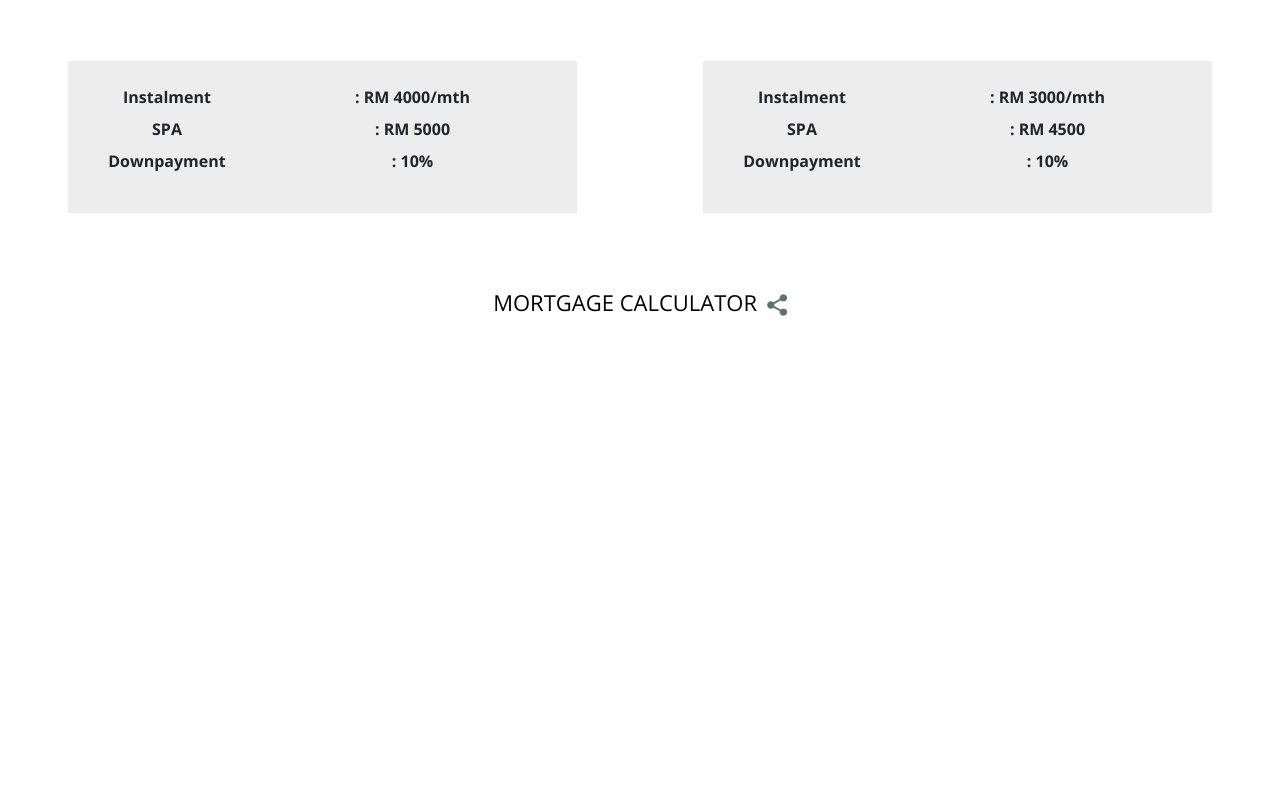
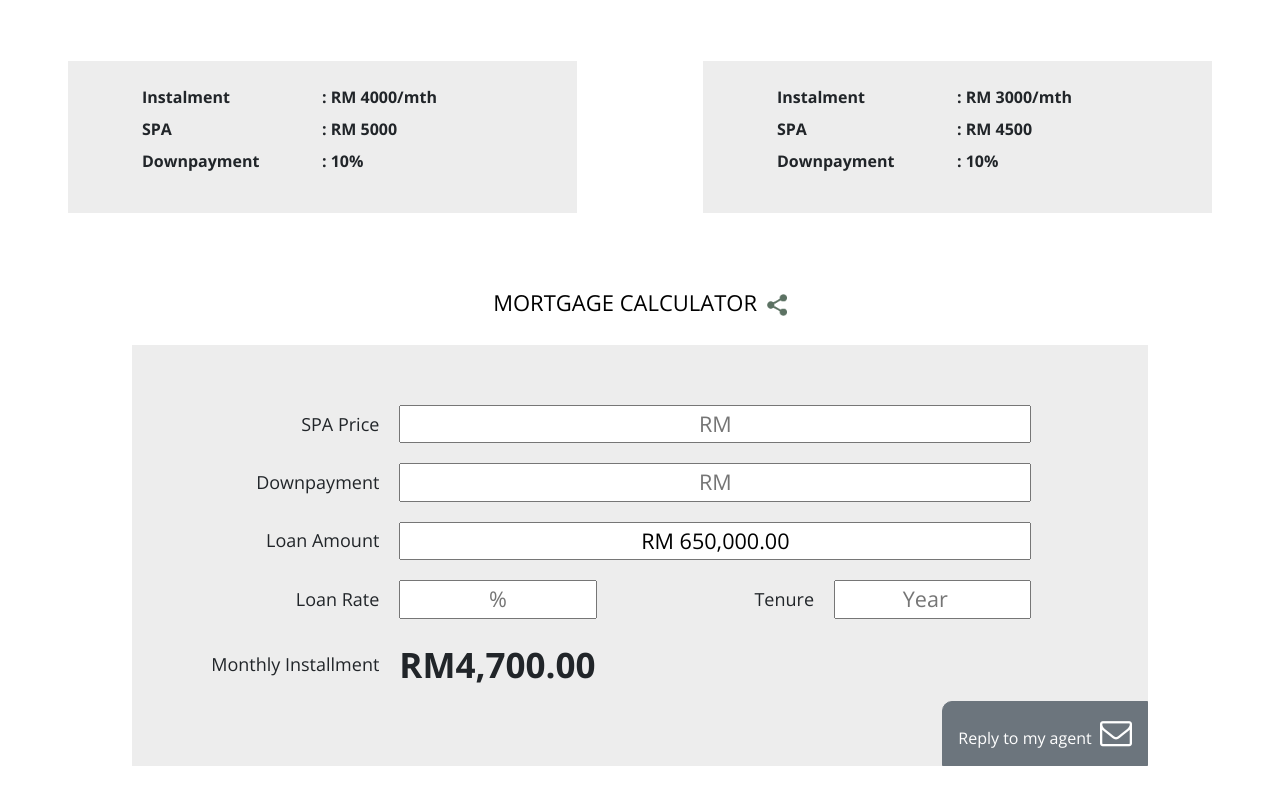
Before and after one commit to cheekianhong/landing-page-html, a plain HTML site: page index.html in a window 1280 px wide. Shown: the part 4454-5240 px from the top of the page. Drawn offline with nearby package versions, Linux system fonts and the light colour scheme.

Commit message:
Added mortgage calculator UI

```diff
--- a/css/style.css
+++ b/css/style.css
@@ -37,7 +37,7 @@
     justify-content: flex-end; */
 }
 
-.header-item-wlcm>img {
+.header-item-wlcm > img {
   margin-top: 30px;
   width: 250px;
   margin-right: 10px;
@@ -49,9 +49,10 @@
   padding: 20px;
 }
 
-.header-item-avatar {}
+.header-item-avatar {
+}
 
-.header-item-avatar>img {
+.header-item-avatar > img {
   margin-top: 20px;
   border-radius: 50%;
   width: 90px;
@@ -109,7 +110,8 @@
   margin: 0 auto 30px auto;
 }
 
-.progress:before, .progress:after {
+.progress:before,
+.progress:after {
   content: "";
   width: 16px;
   height: 16px;
@@ -211,14 +213,13 @@
 .icon-nav-bar img {
   width: 60px;
   padding: 6px;
-
 }
 
-.icon-nav-bar>ul {
+.icon-nav-bar > ul {
   margin-left: -40px;
 }
 
-.icon-nav-bar>ul>li {
+.icon-nav-bar > ul > li {
   list-style: none;
   padding: 5px;
 }
@@ -256,7 +257,7 @@
   height: 140px;
 }
 
-.img-proj>img {
+.img-proj > img {
   max-width: 1240px;
   margin-bottom: 30px;
 }
@@ -598,32 +599,38 @@
   margin-top: 8px;
 }
 
-.fakeButton{
+.fakeButton {
   cursor: pointer;
 }
 
-dl dt{
-    float:left;
+dl {
+  padding-left: 50px;
+}
+
+dl dt {
+  float: left;
   clear: left;
-    width:150px;
+  width: 150px;
   overflow: hidden;
   text-overflow: ellipsis;
   white-space: nowrap;
+  text-align: left;
 }
 
-dl dd{
+dl dd {
   margin-left: 180px;
   font-weight: bold;
+  text-align: left;
 }
 
-.unitInfo{
+.unitInfo {
   display: flex;
   justify-content: space-around;
   flex-wrap: wrap;
   height: 100px;
 }
 
-.unitInfo-item{
+.unitInfo-item {
   flex-basis: 30%;
   display: flex;
   align-items: center;
@@ -633,6 +640,58 @@ dl dd{
   width: 40px;
   margin-bottom: 10px;
 }
+
+.mortgage-container {
+  display: flex;
+  background-color: #ededed;
+  width: 100%;
+  flex-flow: row wrap;
+  padding: 50px 0 0 50px;
+  margin: 0 10%;
+}
+
+.mortgage-container-group {
+  display: flex;
+  width: 90%;
+  flex-flow: row wrap;
+  margin: 10px 0;
+  font-size: 18px;
+}
+
+.mortgage-container-group-sub {
+  width: 50%;
+  display: flex;
+}
+
+.mortgage-container-group .title {
+  flex: 20%;
+  text-align: right;
+  align-self: center;
+  overflow-wrap: anywhere;
+}
+
+.mortgage-container-group .input {
+  flex: 70%;
+  margin: auto 20px;
+}
+
+.mortgage-container-group .input input {
+  width: 100%;
+  text-align: center;
+  font-size: 120%;
+}
+
+.mortgage-container-buttonGroup {
+  display: flex;
+  flex-flow: row-reverse;
+  width: 100%;
+}
+
+.mortgage-container-buttonGroup .emailButton {
+  border-radius: 10px 0 0 0;
+  padding: 15px;
+}
+
 .developer-info {
   background-color: gray;
   height: 300px;
--- a/index.html
+++ b/index.html
@@ -401,6 +401,64 @@
                 <p>MORTGAGE CALCULATOR</p>
                 <img src="./assets/img/icon-share.png" />
             </div>
+            <div class="row">
+                <div class="mortgage-container">
+                    <div class="mortgage-container-group">
+                        <div class="title">
+                            SPA Price
+                        </div>
+                        <div class="input">
+                            <input type='currency' value="" placeholder='RM' />
+                        </div>
+                    </div>
+                    <div class="mortgage-container-group">
+                        <div class="title">
+                            Downpayment
+                        </div>
+                        <div class="input">
+                            <input type='currency' value="" placeholder='RM' />
+                        </div>
+                    </div>
+                    <div class="mortgage-container-group">
+                        <div class="title">
+                            Loan Amount
+                        </div>
+                        <div class="input">
+                            <input type='currency' value="650000" placeholder='RM' />
+                        </div>
+                    </div>
+                    <div class="mortgage-container-group">
+                        <div class="mortgage-container-group-sub">
+                            <div class="title" style="flex: 50%;">
+                                Loan Rate
+                            </div>
+                            <div class="input" style="flex: 50%;">
+                                <input type='loanRate' placeholder='%' />
+                            </div>
+                        </div>
+                        <div class="mortgage-container-group-sub">
+                            <div class="title" style="flex: 50%;">
+                                Tenure
+                            </div>
+                            <div class="input" style="flex: 50%;">
+                                <input type="number" min="0" max="10000" step="1" value="" placeholder="Year" />
+                            </div>
+                        </div>
+                    </div>
+                    <div class="mortgage-container-group">
+                        <div class="title">
+                            Monthly Installment
+                        </div>
+                        <div class="input" style="font-weight:bold;font-size:35px;text-align:left;">
+                            RM4,700.00
+                        </div>
+                    </div>
+                    <div class="mortgage-container-buttonGroup">
+                        <button class="emailButton btn btn-secondary">Reply to my agent &nbsp;<i
+                                class="fa fa-envelope-o fa-2x"></i></button>
+                    </div>
+                </div>
+            </div>
         </div>
 
         <div class="developer-info"></div>
@@ -419,6 +477,66 @@
         integrity="sha384-ApNbgh9B+Y1QKtv3Rn7W3mgPxhU9K/ScQsAP7hUibX39j7fakFPskvXusvfa0b4Q"
         crossorigin="anonymous"></script>
     <script src="js/bootstrap.min.js"></script>
+    <script>
+        var currency = 'MYR' // https://www.currency-iso.org/dam/downloads/lists/list_one.xml
+        var currencyInputs = document.querySelectorAll('input[type="currency"]')
+
+        // format inital value
+        currencyInputs.forEach(function (item) {
+            onBlur({ target: item })
+        });
+
+        // bind event listeners
+        currencyInputs.forEach(function (item) {
+            item.addEventListener('focus', onFocus)
+            item.addEventListener('blur', onBlur)
+        });
+
+
+        function localStringToNumber(s) {
+            return Number(String(s).replace(/[^0-9.-]+/g, ""))
+        }
+
+        function onFocus(e) {
+            var value = e.target.value;
+            e.target.value = value ? localStringToNumber(value) : ''
+        }
+
+        function onBlur(e) {
+            var value = e.target.value
+
+            var options = {
+                maximumFractionDigits: 2,
+                currency: currency,
+                style: "currency",
+                currencyDisplay: "symbol"
+            }
+            e.target.value = value
+                ? localStringToNumber(value).toLocaleString('en-MY', options)
+                : ''
+        }
+
+        //Percentage
+        var loanRateInputs = document.querySelectorAll('input[type="loanRate"]')
+
+        // format inital value
+        loanRateInputs.forEach(function (item) {
+            onBlur({ target: item })
+        });
+
+        // bind event listeners
+        loanRateInputs.forEach(function (item) {
+            item.addEventListener('focus', onFocus)
+            item.addEventListener('blur', onBlurLoanRate)
+        });
+
+        function onBlurLoanRate(e) {
+            var value = e.target.value
+            if (!value) return;
+            value = Number(String(value).replace(/[^0-9.-]+/g, ""))
+            e.target.value = value + "%"
+        }
+    </script>
 </body>
 
 </html>
```
Lines whose indentation alone changed are shown as unchanged.
